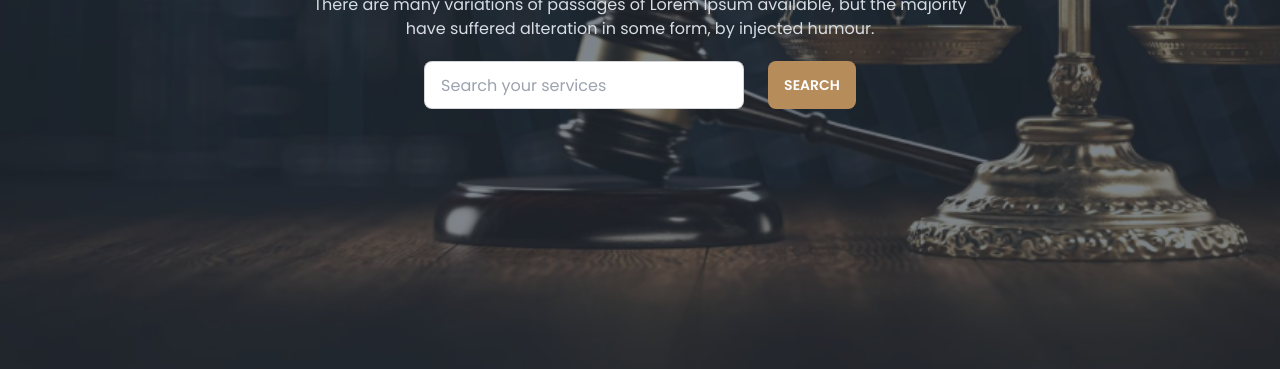
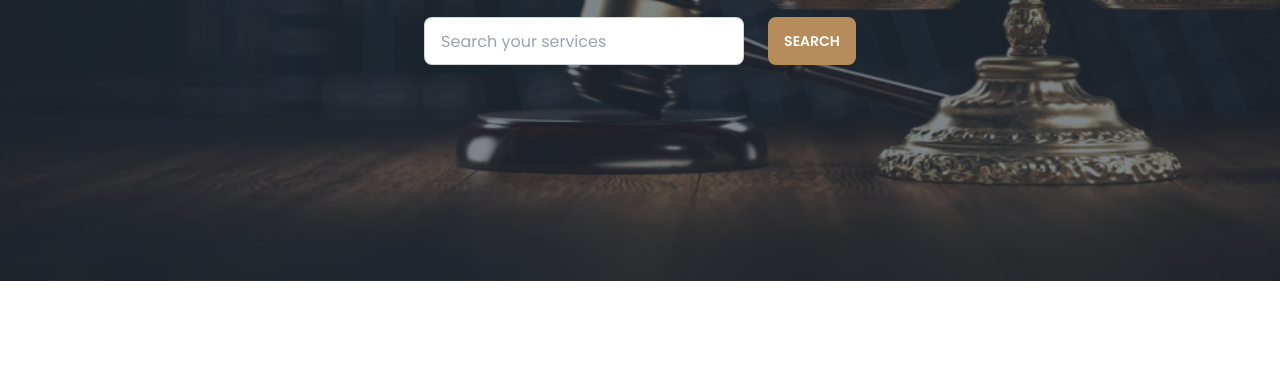
Before and after one commit to Mehedy-Tanvir/legal-solution, a plain HTML site: page index.html in a window 1280 px wide. Shown: the part 519-888 px from the top of the page. After the commit the page ends 800 px from the top, so only its background shows below. Drawn offline with nearby package versions, Linux system fonts and the light colour scheme.

Commit message:
banner height added

```diff
--- a/index.html
+++ b/index.html
@@ -149,7 +149,7 @@
       <!-- nav section ends -->
       <!--banner section starts  -->
       <div
-        class="max-w-screen-xl min-h-screen mx-auto hero"
+        class="max-w-screen-xl min-h-[calc(100vh-88px)] mx-auto hero"
         style="background-image: url(./images/banner.png)"
       >
         <div class="hero-overlay bg-opacity-60"></div>
```
